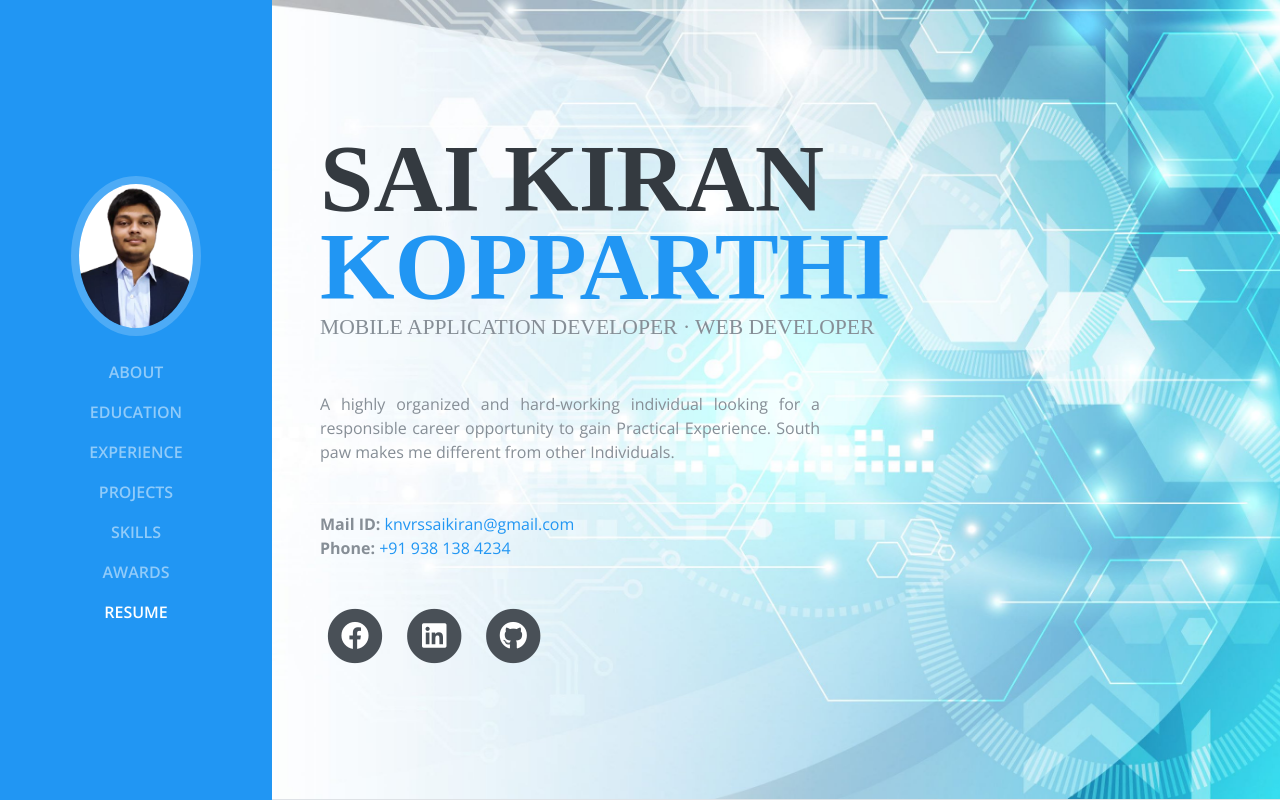
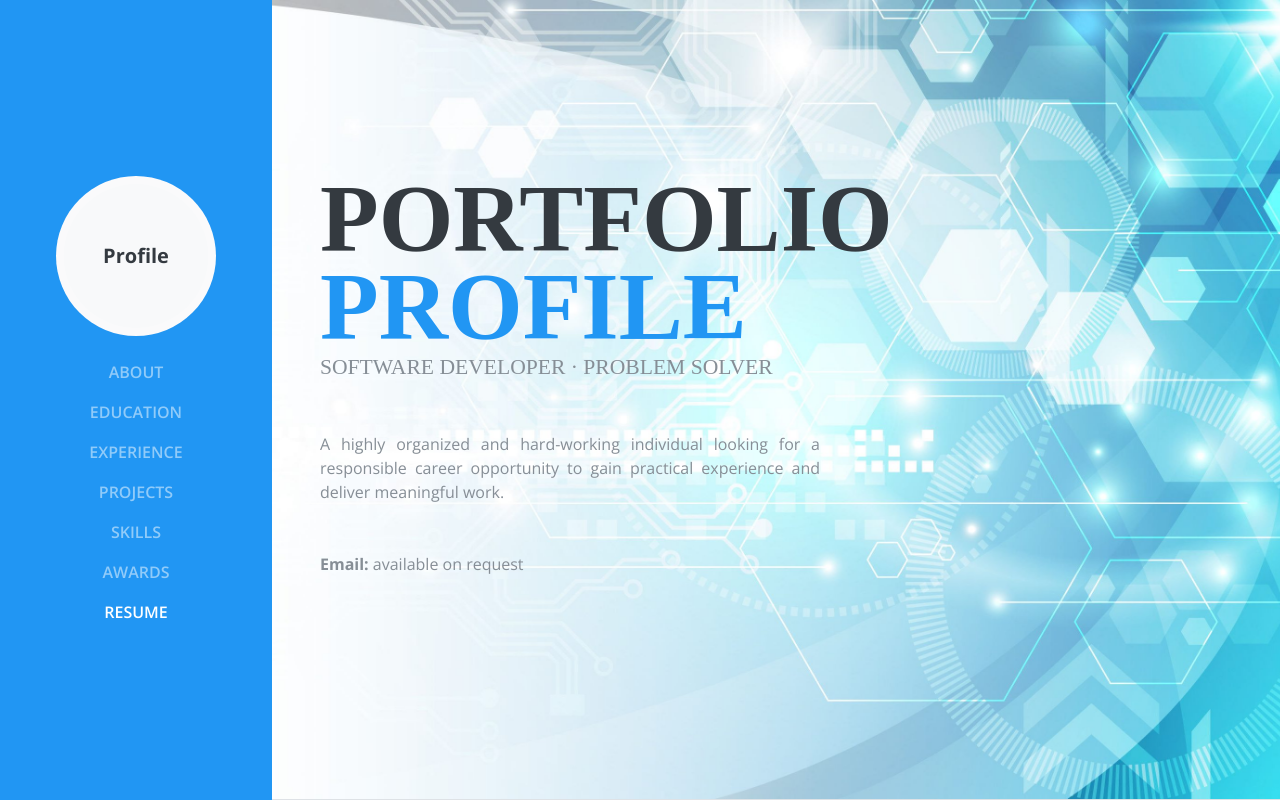
Before and after one commit to saikiran1224/MyPortfolio, a plain HTML site: page index.html in a window 1280 px wide. Shown: the top 801 px of the page. Drawn offline with nearby package versions, Linux system fonts and the light colour scheme; a web font is replaced by a local one.

Commit message:
Remove outdated resume files and update portfolio details in index.html

```diff
--- a/index.html
+++ b/index.html
@@ -8,7 +8,7 @@
     <meta name="author" content="">
 
     <link rel="shortcut icon" href="https://resumecompanion.com/wp-content/uploads/2020/02/resume-companion-favicon.png">
-    <title>Saikiran Kopparthi | Profile</title>
+    <title>Portfolio | Profile</title>
 
     <!-- Global stylesheets -->
     <link href="css/bootstrap/bootstrap.min.css" rel="stylesheet">
@@ -26,9 +26,9 @@
 
     <nav class="navbar navbar-expand-lg navbar-dark bg-primary fixed-top" id="sideNav">
       <a class="navbar-brand js-scroll-trigger" href="#page-top">
-        <span class="d-block d-lg-none  mx-0 px-0"><b>Saikiran Kopparthi</b></span>
+        <span class="d-block d-lg-none  mx-0 px-0"><b>Portfolio</b></span>
         <span class="d-none d-lg-block">
-          <img class="img-fluid img-profile rounded-circle mx-auto mb-2" src="img/sai_profile.png" alt="">
+          <div class="img-fluid img-profile rounded-circle mx-auto mb-2 d-flex align-items-center justify-content-center bg-light text-dark font-weight-bold" style="width: 170px; height: 170px;">Profile</div>
         </span>
       </a>
         <button class="navbar-toggler" type="button" data-toggle="collapse" data-target="#navbarSupportedContent" aria-controls="navbarSupportedContent" aria-expanded="false" aria-label="Toggle navigation">
@@ -69,40 +69,14 @@
       <section class="resume-section p-3 p-lg-5 d-flex d-column" id="about">
           <div class="my-auto" >
 <!--               <img src="img/logo-s.png" class="img-fluid mb-3" alt="">
- -->              <h1 class="mb-0">SAI KIRAN
-                <span class="text-primary">KOPPARTHI</span>
+ -->              <h1 class="mb-0">Portfolio
+                <span class="text-primary">Profile</span>
               </h1>
-              <div class="subheading mb-5">Mobile Application Developer &middot; Web Developer
+              <div class="subheading mb-5">Software Developer &middot; Problem Solver
               </div>
-              <p class="mb-5" style="max-width: 500px; text-align: justify;" >A highly organized and hard-working individual looking for a responsible career opportunity to gain Practical Experience. South paw makes me different from other Individuals.</p>
+              <p class="mb-5" style="max-width: 500px; text-align: justify;" >A highly organized and hard-working individual looking for a responsible career opportunity to gain practical experience and deliver meaningful work.</p>
 
-             <div class="mb-5"><b>Mail ID:</b><a href="mailto: knvrssaikiran@gmail.com"> knvrssaikiran@gmail.com</a> <br><b>Phone:</b> <a href="tel: +919381384234">+91 938 138 4234 </a></div>
-              <ul class="list-inline list-social-icons mb-0">
-                  <li class="list-inline-item">
-                      <a href="https://www.facebook.com/saikiran.kopparthi/" target="_blank">
-                  <span class="fa-stack fa-lg">
-                    <i class="fa fa-circle fa-stack-2x"></i>
-                    <i class="fab fa-facebook fa-stack-1x fa-inverse"></i>
-                  </span>
-                </a>
-                  </li>
-                  <li class="list-inline-item">
-                      <a href="https://www.linkedin.com/in/sai-kiran-kopparthi-2204a518a/" target="_blank">
-                  <span class="fa-stack fa-lg">
-                    <i class="fa fa-circle fa-stack-2x"></i>
-                    <i class="fab fa-linkedin fa-stack-1x fa-inverse"></i>
-                  </span>
-                </a>
-                  </li>
-                  <li class="list-inline-item">
-                      <a href="https://github.com/saikiran1224" target="_blank">
-                  <span class="fa-stack fa-lg">
-                    <i class="fa fa-circle fa-stack-2x"></i>
-                    <i class="fab fa-github fa-stack-1x fa-inverse"></i>
-                  </span>
-                </a>
-                  </li>
-              </ul>
+             <div class="mb-5"><b>Email:</b> available on request</div>
           </div>
       </section>
 
@@ -490,11 +464,8 @@
       <section class="p-lg-1 ">
           <div class="col-12" id="contact">
 
-            <h2 align="center">Download Resume</h2>
-
-<center><a href="Sai_Kiran_Kopparthi_Android.pdf" target="_blank"><button type="button" class="btn btn-outline-primary mt-3"><i class="fas fa-download"></i>&nbsp;&nbsp;Click here to Download </button></a></center>
-
-
+            <h2 align="center">Portfolio</h2>
+            <p class="text-center mb-0">Contact details and downloadable resume have been removed for privacy.</p>
 
           </div>
 
@@ -502,16 +473,6 @@
 
 
       </section>
-
-      <section class=" d-flex flex-column" id="maps">
-        <div id="map">
-          <div class="map-responsive">
-             <iframe src="https://maps.google.com/maps?q=uday%20soudha%20apartment&t=&z=13&ie=UTF8&iwloc=&output=embed" width="600" height="450" frameborder="0" style="border:0" allowfullscreen></iframe>
-          </div>
-        </div>
-      </section>
-
-
 
     </div>
 
@@ -553,7 +514,7 @@ It is a resemblance of Harry Potter Invisible Cloak which is featured in the Mov
                                     </li>
 
                                 </ul>
-                                <a class="btn btn-general btn-white" type="button" href="https://github.com/saikiran1224/InvisibleCloak" target="_blank">
+                                <a class="btn btn-general btn-white" type="button" href="https://github.com/yourusername/InvisibleCloak" target="_blank">
                                  See Project &nbsp;<i class="fa fa-chevron-circle-right" aria-hidden="true"></i>
                                 </a>
                               </div>
@@ -597,7 +558,7 @@ It is a resemblance of Harry Potter Invisible Cloak which is featured in the Mov
                                     </li>
 
                                 </ul>
-                              <a class="btn btn-general btn-white" type="button" href="https://github.com/saikiran1224/Car-Selling-Prediction" target="_blank">
+                              <a class="btn btn-general btn-white" type="button" href="https://github.com/yourusername/Car-Selling-Prediction" target="_blank">
                                  See Project &nbsp;<i class="fa fa-chevron-circle-right" aria-hidden="true"></i>
                                 </a>
                             </div>
```
Also changed, not shown: img/sai_profile.png (deleted), 2 other files.
